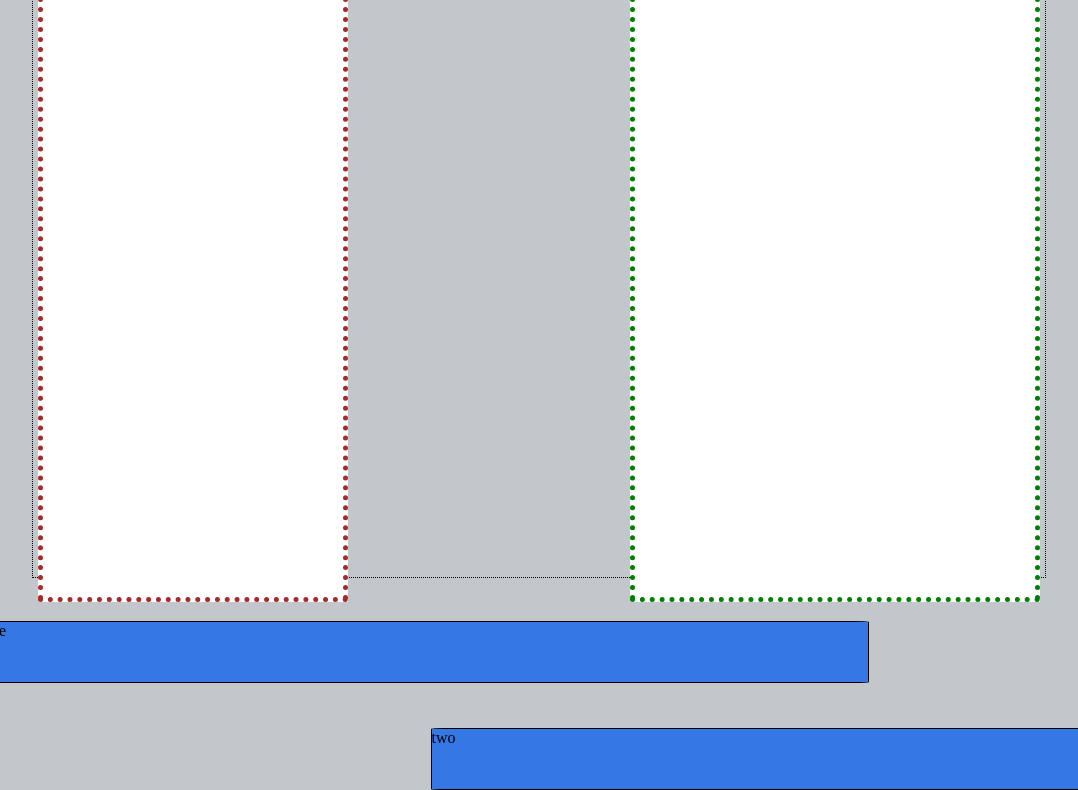
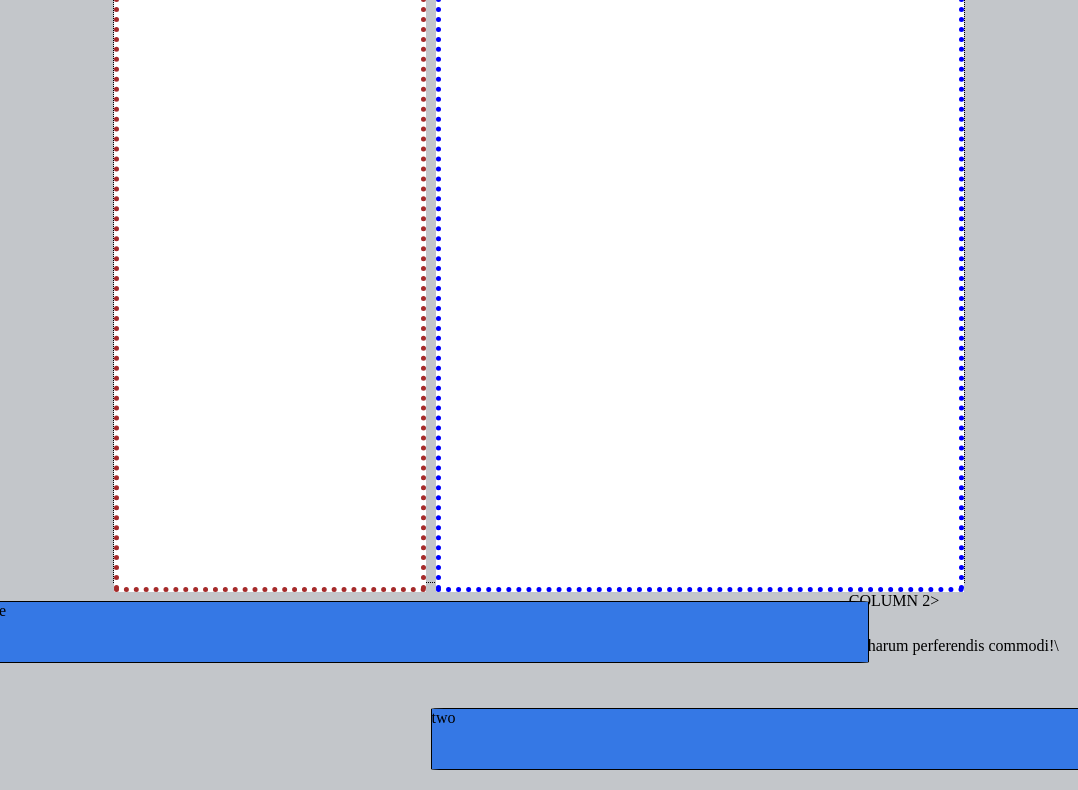
Before and after one commit to ShaunFurman/Social-mockup, a plain HTML site: page index.html in a window 1280 px wide. Shown: the part 1752-2542 px from the top of the page, without its empty margins (101-1179 px from the left). Drawn offline with Linux system fonts and the light colour scheme.

Commit message:
up to date

```diff
--- a/index.html
+++ b/index.html
@@ -102,12 +102,12 @@
 
 
 
-<!-- </div>
-        <div class="column2">COLUMN 2> <br>
+</div>
+        <div class="column">COLUMN 2> <br>
             <p1>Lorem ipsum dolor sit amet, consectetur adipisicing elit. Odit cupiditate quasi excepturi iste
                 optio veritatis nemo. Accusantium eius nisi eaque voluptatem excepturi dignissimos quas
                 repellendus. Expedita tenetur harum perferendis commodi!\</p1>
-        </div> -->
+        </div>
 
 </div>
 
--- a/style.css
+++ b/style.css
@@ -1,6 +1,6 @@
 .big-blue-header {
     height: 300px;
-    width: 80%;
+    width: 850px;
     background-color:#3578E5;
     margin: 0 auto;
 }
@@ -50,10 +50,8 @@ body
         left: 150px;
         }
 
-
-
         .column1 {
-            width: 326px;
+            width: 312px;
             height: 400px;
             /* padding: 10px; */
             margin: 15px 5px 10px 5px;
@@ -168,7 +166,7 @@ body
           .column2 {
             float: right;
             position: relative;
-            width: 510px;
+            width: 528px;
             height: 400px;
             background-color: white;
             /* padding: 10px; */
@@ -191,20 +189,22 @@ body
 main {
     border: 1px dotted black;
     height:2000px;
-    width: 80%;
+    width: 850px;
     margin: 0 auto;
-    margin-top: 20px;
+    margin-top: 25px;
 
 }
     .column1 {
-        width: 300px;
+        width: 302px;
         height: 2000px;
         border:  5px dotted brown;
         float: left;
+        margin: 0 auto;
     }
     .column2 {
-        width: 400px;
+        width: 518px;
         height: 2000px;
-        border:  5px dotted green;
+        border:  5px dotted blue;
         float: right;
+     margin: 0 auto;
     }
```
